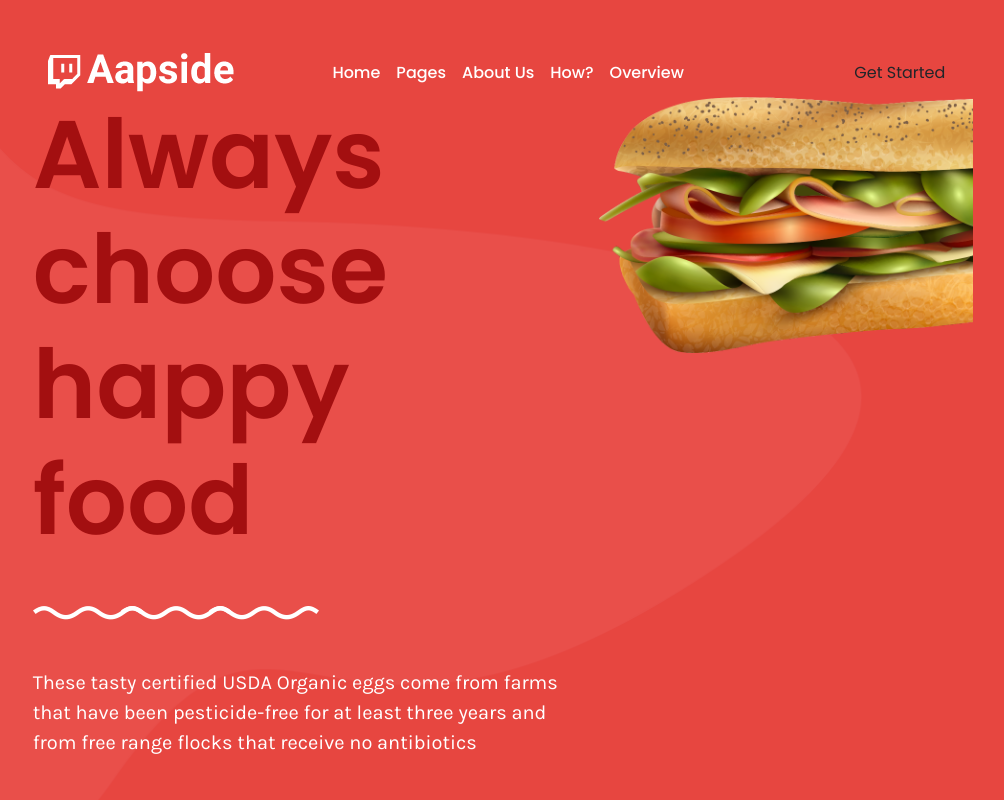
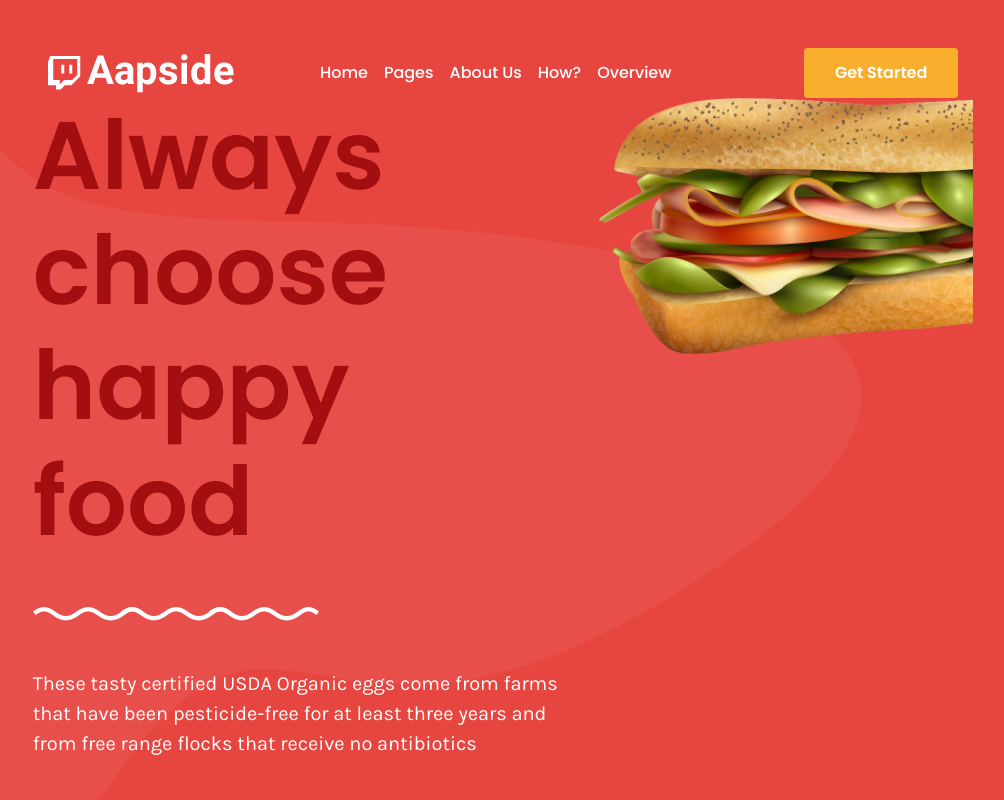
Before and after one commit to mreskini/FoodApp, a React (Create React App) app: page / in a window 1280 px wide. Shown: the top 800 px of the page, without its empty margins (137-1141 px from the left). Built offline with nearby package versions, Linux system fonts and the light colour scheme.

Commit message:
completed the .btn-theme-orage class thing scenario

```diff
--- a/src/assets/css/styles.css
+++ b/src/assets/css/styles.css
@@ -47,8 +47,14 @@
 }
 
 .btn-theme-orange {
-  background-color: #727777;
-  color: white;
+  background-color: #faae2d !important;
+  color: white !important;
+  padding: 12px 30px !important;
+  font-weight: 600 !important;
+}
+
+.btn-theme-orange:hover {
+  color: #A30F10 !important;
 }
 
 .line-height-30 {
--- a/src/assets/scss/general.scss
+++ b/src/assets/scss/general.scss
@@ -49,8 +49,13 @@
 
 // begin: btn
 .btn-theme-orange{
-    background-color: $theme-content-color;
-    color: white;
+    background-color: $theme-orange-color !important;
+    color: white !important;
+    padding: 12px 30px !important;
+    font-weight: 600 !important;
+}
+.btn-theme-orange:hover{
+    color: #A30F10 !important;
 }
 // end: btn
 
--- a/src/components/navigation.jsx
+++ b/src/components/navigation.jsx
@@ -30,7 +30,7 @@ export default function Navigation() {
                             Overview
                         </Nav.Link>
                     </Nav>
-                    <div className="btn btn- ml-auto">
+                    <div className="btn btn-theme-orange ml-auto">
                         Get Started
                     </div>
                 </Navbar.Collapse>
```
